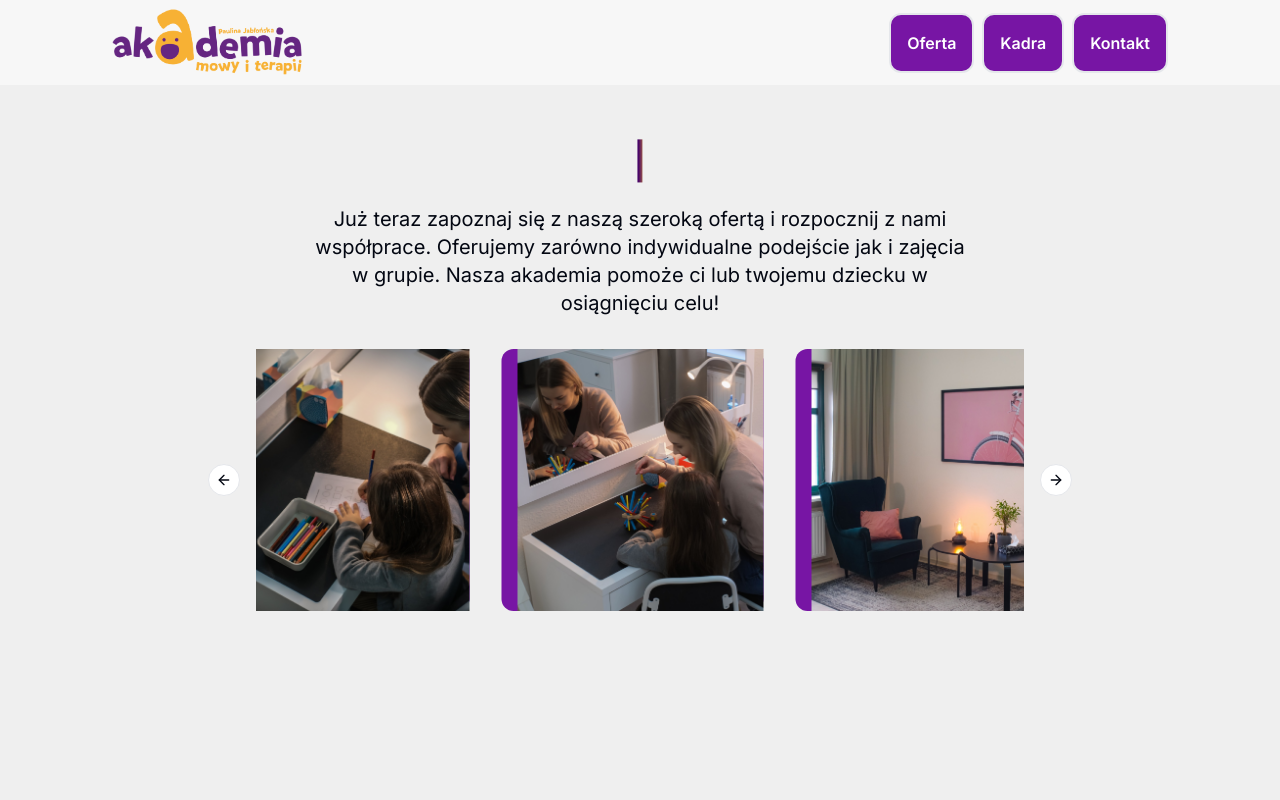
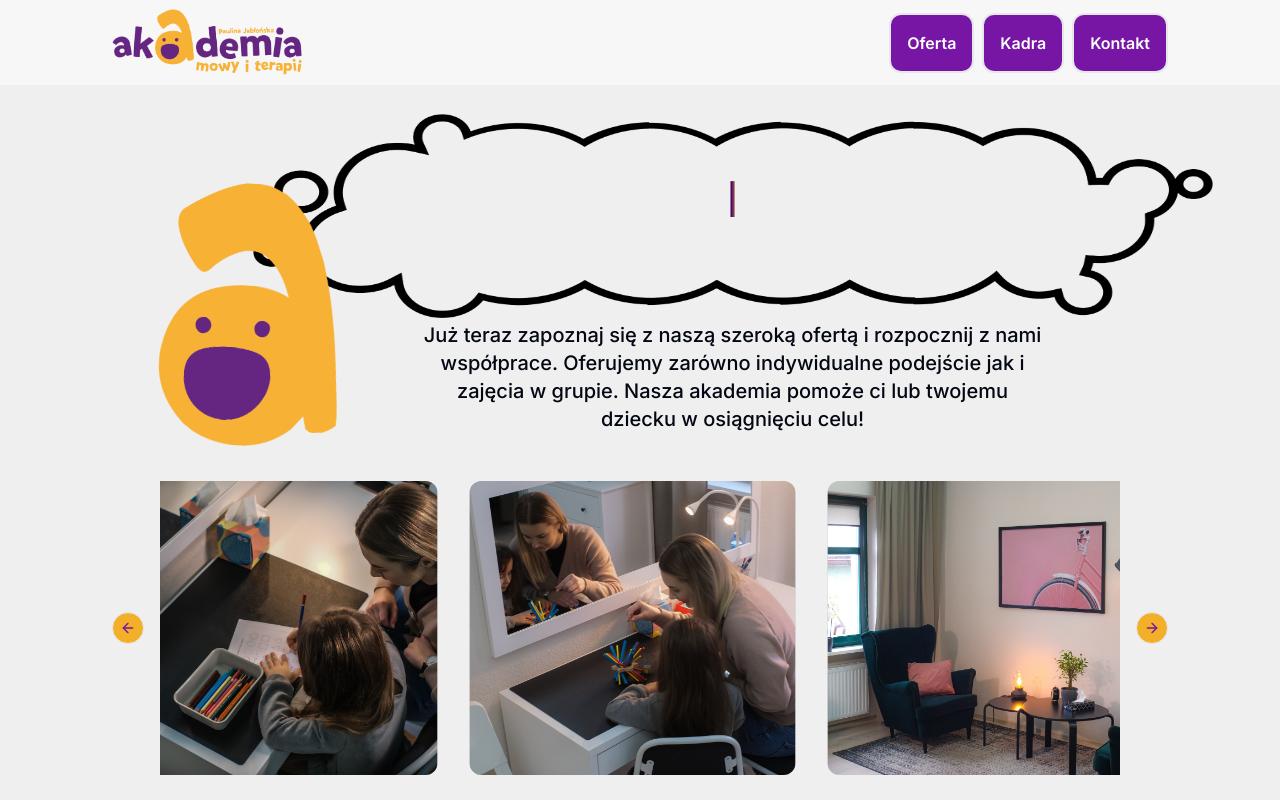
Before and after one commit to ssjablonski/mit_website, a Next.js app: page / in a window 1280 px wide. Built offline with nearby package versions, Linux system fonts and the light colour scheme.

Commit message:
Added animated logo to hero section

```diff
--- a/app/components/Hero.tsx
+++ b/app/components/Hero.tsx
@@ -1,19 +1,19 @@
 'use client'
 import { ReactTyped } from "react-typed"
-import CarouselMain, {
-  Carousel,
-  CarouselContent,
-  CarouselItem,
-  CarouselNext,
-  CarouselPrevious,
-} from "@/components/ui/carousel"
+import logo_litera from "@/public/logo_litera.png"
+import chmura from "@/public/chmura.png"
+import CarouselMain from "@/components/ui/carousel"
+import Image from "next/image"
 
 const Hero = () => {
 return (
-    <div className="pt-14 flex gap-4 flex-col items-center justify-center w-3/5 m-auto">
-        <div className="text-4xl font-bold">
+    <div className="pt-24 flex gap-4 flex-col w-3/4 2xl:w-2/3 3xl:1/5 3xl:pt-40 m-auto">
+        <div className="flex">
+            <Image src={logo_litera} alt="Logo Litera" width={185} height={185} className="logo-letter animate-wiggle"/>
+            <div className="flex flex-col gap-24 items-center justify-center">
+                <Image src={chmura} alt="Chmura" className="chmura w-4/5 2xl:w-2/3 3xl:w-3/4 3xl:h-72 3xl:mt-12" />
                     <ReactTyped
-                className="text-gradient"
+                        className="text-gradient text-3xl 3xl:text-5xl 3xl:pb-12 font-bold"
                         strings={[
                             "Z nami językowe wygibasy nie są straszne!",
                             "Otwórz usta na świat!",
@@ -24,9 +24,11 @@ return (
                         startDelay={500}
                         typeSpeed={45}
                     />
+                <div className=" text-xl pt-2 pb-4 font-medium text-center xl:w-4/5 3xl:w-3/4 3xl:text-2xl ">
+                    Już teraz zapoznaj się z naszą szeroką ofertą i rozpocznij z nami współprace. Oferujemy zarówno indywidualne podejście jak i zajęcia w grupie. Nasza akademia pomoże ci lub twojemu dziecku w osiągnięciu celu!
                 </div>
-        <div className="text-xl pt-2 font-small text-center mx-14">
-            Już teraz zapoznaj się z naszą szeroką ofertą i rozpocznij z nami współprace. Oferujemy zarówno indywidualne podejście jak i zajęcia w grupie. Nasza akademia pomoże ci lub twojemu dziecku w osiągnięciu celu!
+            </div>
+
         </div>
         <CarouselMain />
     </div>
--- a/app/globals.css
+++ b/app/globals.css
@@ -75,6 +75,21 @@ body {
   background-color: #EFEFEF;
 }
 
+.chmura {
+  height: 17rem;
+  width: 80rem;
+  position: absolute;
+  top: 5rem;
+  scale: 75%;
+  z-index: -1;
+}
+
+.text-gradient-back {
+  background-image: url('https://i.pngimg.me/thumb/f/720/m2i8G6b1A0G6Z5b1.jpg');
+  background-position: center;
+  background-size: cover;
+}
+
 .text-gradient {
   background: linear-gradient(to right, #480567 40%, #F3AF28 100%);
   -webkit-background-clip: text;
--- a/components/ui/carousel.tsx
+++ b/components/ui/carousel.tsx
@@ -271,17 +271,17 @@ const CarouselMain = () => {
     >
       <CarouselContent>
         {pictures.map((src, index) => (
-          <CarouselItem key={index} className="basis-1/3 flex m-4 aspect-square items-center justify-center bg-main-600 rounded-xl">
+          <CarouselItem key={index} className="basis-1/3 flex m-4 items-center justify-center pl-0 bg-back-light-500 rounded-xl">
                   <Image
                     src={src}
                     alt={`image - ${index}`}
-                    className="object-cover w-full h-full"
+                    className="object-cover w-full h-full rounded-xl "
                   />
           </CarouselItem>
         ))}
       </CarouselContent>
-      <CarouselPrevious />
-      <CarouselNext />
+      <CarouselPrevious className="bg-secondary-400 text-main-600 "/>
+      <CarouselNext className="bg-secondary-400 text-main-600 "/>
     </Carousel>
   )
 }
--- a/tailwind.config.ts
+++ b/tailwind.config.ts
@@ -11,6 +11,14 @@ const config = {
 	],
   prefix: "",
   theme: {
+    screens: {
+      'sm': "640px",
+      'md': "768px",
+      'lg': "1024px",
+      'xl': "1280px",
+      '2xl': "1600px",
+      '3xl': "2000px"
+    },
     container: {
       center: true,
       padding: "2rem",
@@ -96,10 +104,15 @@ const config = {
           from: { height: "var(--radix-accordion-content-height)" },
           to: { height: "0" },
         },
+        wiggle: {
+          '0%, 100%': { transform: 'rotate(-4deg)' },
+          '50%': { transform: 'rotate(4deg)' },
+        },
       },
       animation: {
         "accordion-down": "accordion-down 0.2s ease-out",
         "accordion-up": "accordion-up 0.2s ease-out",
+        wiggle: 'wiggle 1s ease-in-out infinite',
       },
     },
   },
```
Also changed, not shown: public/chmura.png (added). Lines whose indentation alone changed are shown as unchanged.
